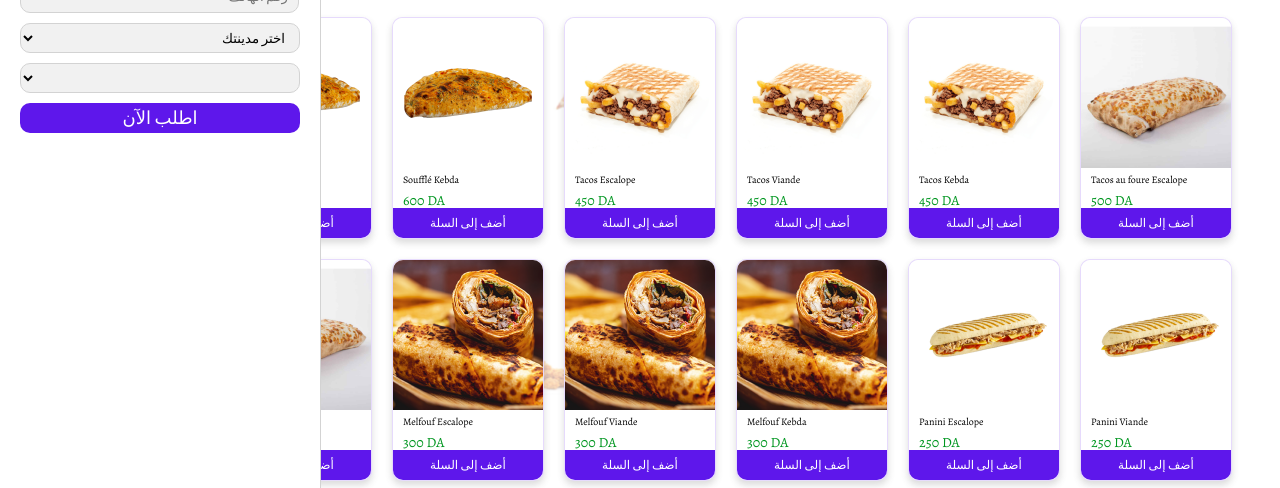
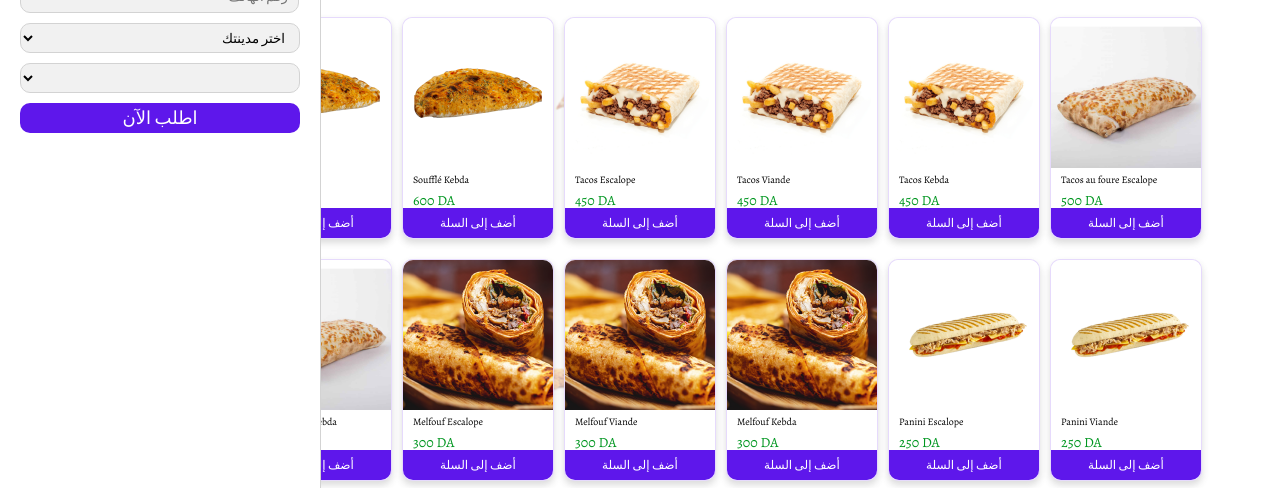
Before and after one commit to samifalouti/CinqCinqFastfood, a plain HTML site: page index.html in a window 1280 px wide. Shown: the part 312-800 px from the top of the page. Drawn offline with nearby package versions, Linux system fonts and the light colour scheme; grey boxes are pictures that could not be loaded.

Commit message:
Update styles.css

```diff
--- a/styles.css
+++ b/styles.css
@@ -119,7 +119,7 @@ h1 {
   display: flex;
   flex-wrap: wrap;
   justify-content: center;
-  gap: 20px;
+  gap: 10px;
 }
 
 .card {
@@ -129,6 +129,7 @@ h1 {
   width: 113px;
   height: 189px;
   position: relative;
+  margin-bottom: 10px;
   border: 1px solid #5e17eb28;
 }
 
```
